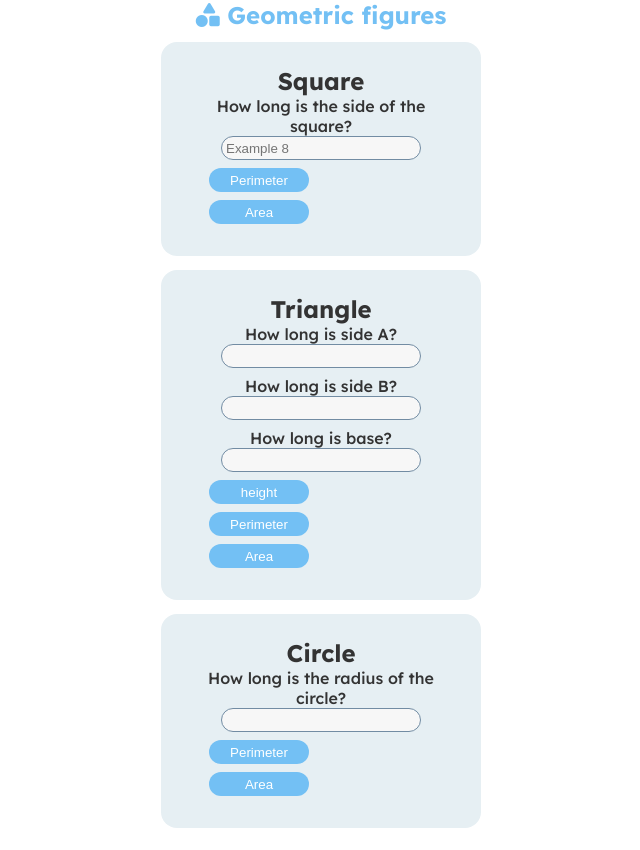
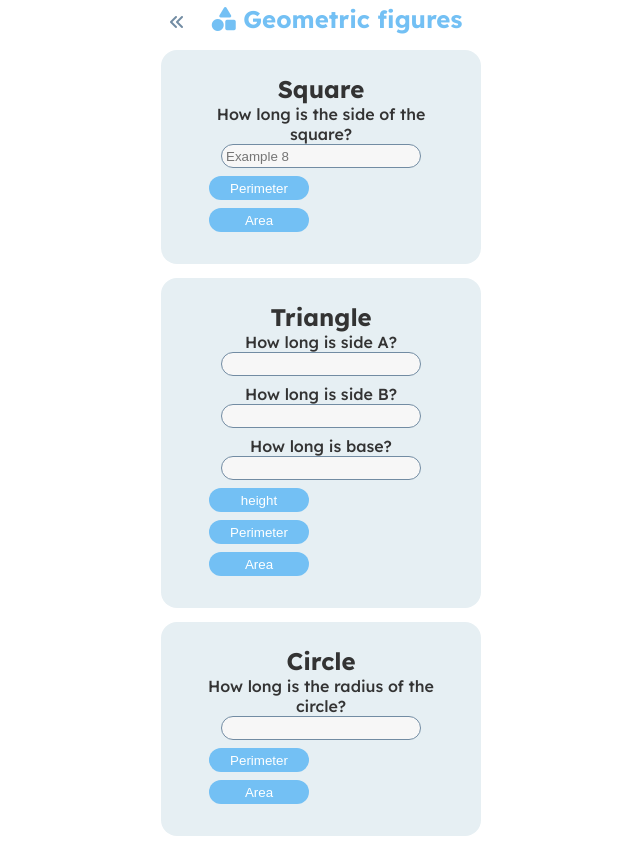
Before and after one commit to ric98esley/js-practico, a plain HTML site: page figures/figures.html in a window 1280 px wide. Shown: the whole page, without its empty margins (319-959 px from the left). Drawn offline with Linux system fonts and the light colour scheme.

Commit message:
fixed any problems

```diff
--- a/assets/style/styles.css
+++ b/assets/style/styles.css
@@ -42,7 +42,25 @@ header, main, footer {
     margin: 0 0 14px 0;
     color: var(--black);
 }
-header h1 {
+header {
+    display: flex;
+    justify-content: center;
+    align-items: center;
+    min-height: 50px;
+}
+header > h1 {
+    width: 90%;
+}
+header > a {
+    width: 10%;
+}
+header a i {
+    width: var(--x-lg);
+    color: var(--blue-gray);
+    height: var(--x-lg);
+
+}
+.header-title ,header h1 {
     font-size: var(--x-lg);
     color: var(--blue-sea);
     margin-bottom: 12px;
--- a/figures/figures.html
+++ b/figures/figures.html
@@ -12,6 +12,7 @@
 </head>
 <body>
     <header>
+        <a href="javascript: history.go(-1)"> <i class="fas fa-angle-double-left"></i></a>
         <h1>
             <i class="fas fa-shapes"></i> Geometric figures
         </h1>
```
Also changed, not shown: index.html (+2 -2 lines), percent/percent.html (+1 -0 lines), salary/salaries.html (+2 -0 lines), assets/icons/back-large-arrow.svg.
